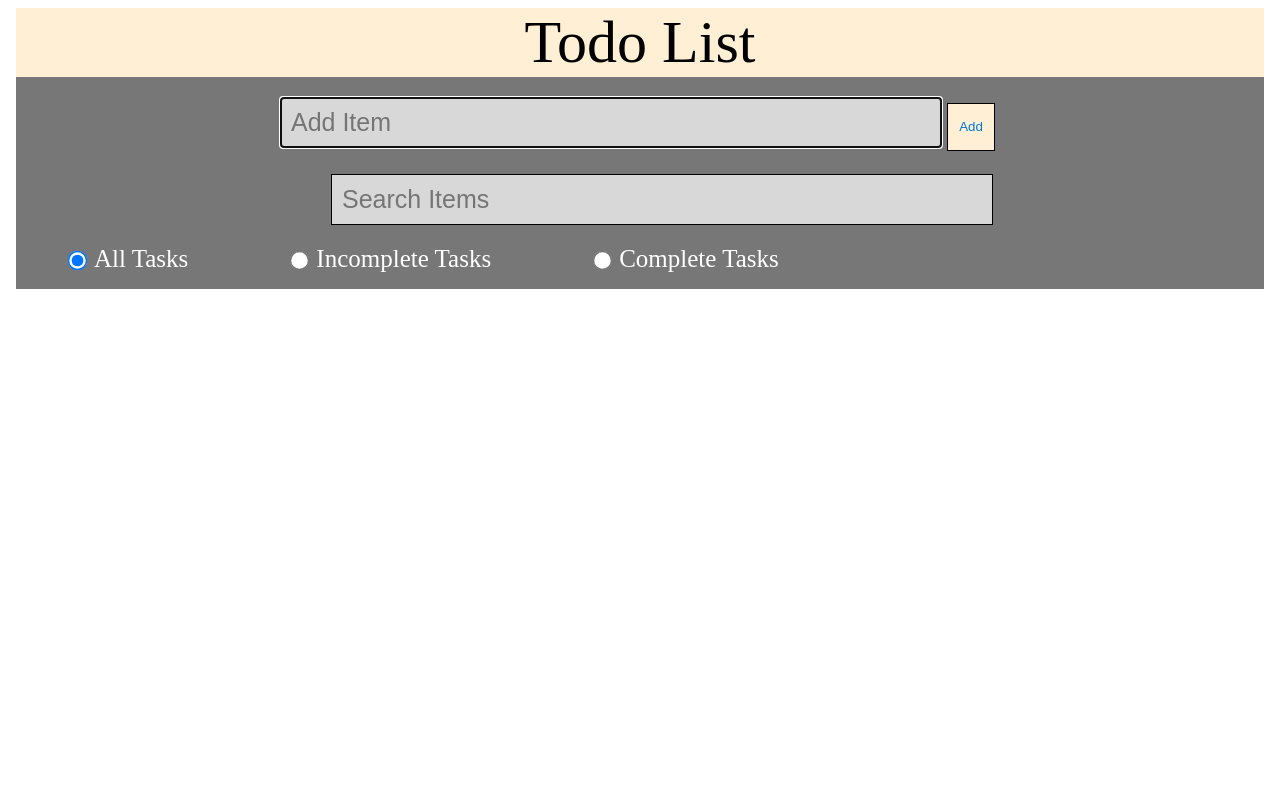
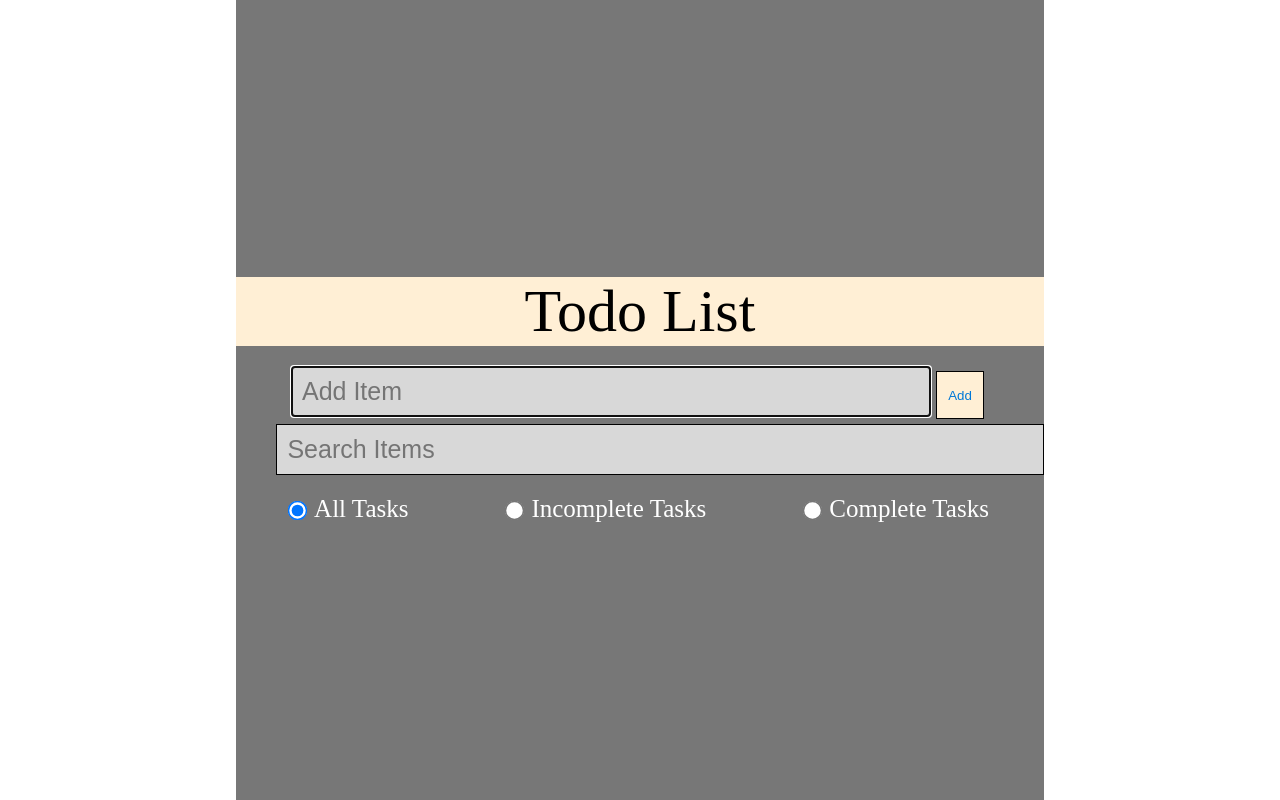
Before and after one commit to beeEbee16/todo-list, a React (Create React App) app: page / in a window 1280 px wide. Built offline with nearby package versions, Linux system fonts and the light colour scheme.

Commit message:
Minor changes to visuals

```diff
--- a/src/App.css
+++ b/src/App.css
@@ -1,20 +1,58 @@
+* {
+  margin: 0;
+  padding: 0;
+  box-sizing: border-box;
+}
+
 .App {
   background-color: #777777;
   overflow: auto;
-  display: flexbox;
+  display: flex;
+  flex-direction: column;
   flex-wrap: nowrap;
+  justify-content: center;
+  align-items: center;
+  height: 100vh;
+  width: 100%;
+  max-width: 1500px;
+  margin: auto;
+}
+
+#root {
+  display: flex;
+  justify-content: center;
+  align-items: center;
+}
+
+main {
+  width: 100%;
+  display: flex;
+  flex-direction: column;
+  flex-grow: 1;
+  justify-content: flex-start;
+  align-items: center;
+  overflow-y: auto;
 }
 
 header {
   font-size: 60px;
   text-align: center;
   background-color: papayawhip;
-  overflow: hidden;
   width: 100%;
 }
 
 body {
   flex-direction: column;
+  min-height: 100vh;
+}
+
+ul {
+  width: 100%;
+  list-style: none;
+}
+
+ul ul {
+  margin-right: 5rem;
 }
 
 li {
@@ -31,6 +69,10 @@ li:nth-child(odd) {
   background-color: #494E53;
 }
 
+.childItems {
+  padding-left: 40px;
+}
+
 .searchInput label {
   visibility: hidden;
 }
@@ -38,13 +80,14 @@ li:nth-child(odd) {
 .item {
   display: flex;
   align-items: center;
-  padding: 1rem;
+  padding: 0.5rem 0 0.5rem 0.5rem;
   margin: 0.5rem 0 .5rem 4.5rem;
+  /* margin: 0.25rem 0; */
   width: 53vw;
   font-size: 25px;
   word-wrap: break-word;
   text-align: auto;
-  margin-left: 270px;
+  justify-content: flex-start;
 }
 
 .item label {
@@ -111,6 +154,8 @@ input[type='radio'] {
   size: 10rem;
   background: none;
   margin: 5px;
+  flex-direction: column;
+  align-self: flex-end;
 }
 
 .btnEdit {
@@ -186,17 +231,17 @@ input[type='radio'] {
   border: 1px solid black;
 }
 
-.searchInput {
+/* .searchInput {
   display: inline-block;
   width: 100px;
   padding-left: 315px;
   align-self: center;
-}
+} */
 
 #search {
   display: inline-block;
   justify-content: center;
-  width: 50vw;
+  width: 60vw;
   margin: auto;
   margin-bottom: 20px;
   padding: 10px;
--- a/src/LineItem.jsx
+++ b/src/LineItem.jsx
@@ -12,7 +12,7 @@ const LineItem = ({ item, tasks, handleCheck, handleDelete, handleEdit, handleAd
   if (filteredTasks.length) {
     children = (
       <div>
-      <ul>
+      <ul className='childItems'>
           {filteredTasks.map((childItem) => (
             childItem.editing ? (
               <EditItem
```
